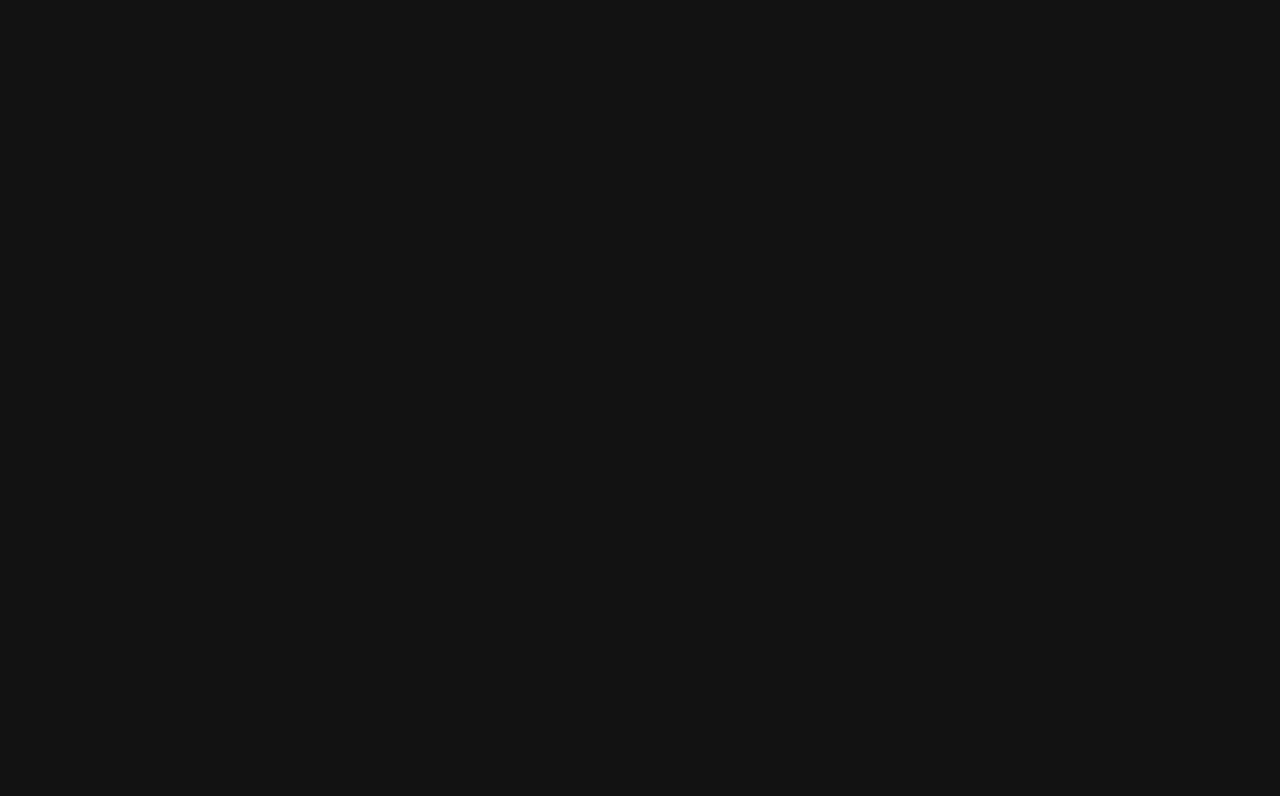
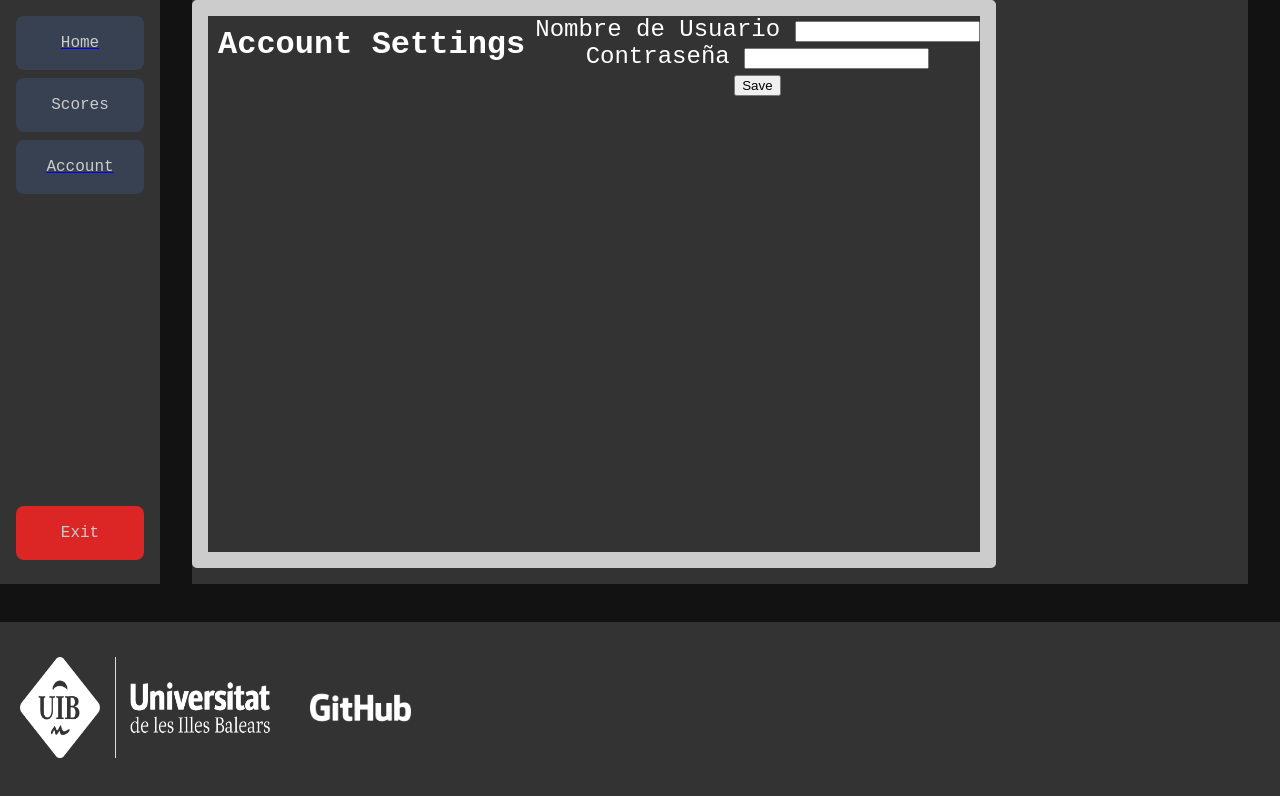
Before and after one commit to Laboratori-de-Projectes-de-Software/back-end, a React (Vite) app in the folder human-traits-front/: page /account in a window 1280 px wide. Before the commit this address had no page. Shown: the top 796 px of the page. Built offline with nearby package versions, Linux system fonts and the light colour scheme.

Commit message:
quitado sideBar del login, creada pagina de Account pero no esta ni bien distribuida ni completa pero tiene el div del contenido principal, el sideBar y el footer. La imagen icono_usuario es para poner el la pantalla de Account

```diff
--- a/human-traits-front/src/App.tsx
+++ b/human-traits-front/src/App.tsx
@@ -2,6 +2,7 @@ import { BrowserRouter as Router, Routes, Route } from "react-router-dom";
 
 import Home from "./components/Home";
 import Login from "./components/Login";
+import Account from "./components/Account";
 import './css/App.css';
 export default function App() {
     return (
@@ -11,7 +12,7 @@ export default function App() {
                 <Routes>
                     <Route path="/" element={<Home />} />
                     <Route path="/login" element={<Login/>}/>
-                    <Route path="/login/home" element={<Home />}/>
+                    <Route path="/account" element={<Account />}/>
                 </Routes>
             </Router>
         </>
--- /dev/null
+++ b/human-traits-front/src/components/Account.tsx
@@ -0,0 +1,61 @@
+import Footer from "./Footer";
+import SideBar from"./SideBar";
+import { useState } from "react";
+import { Link } from "react-router";
+
+interface InputFieldProps {
+    label: string;
+    type: string;
+    value: string;
+    onChange: (e: React.ChangeEvent<HTMLInputElement>) => void;
+  }
+
+  const InputField: React.FC<InputFieldProps> = ({ label, type, value, onChange }) => (
+    <div>
+      <label>{label}</label>
+      <input
+        type={type}
+        value={value}
+        onChange={onChange}
+      />
+    </div>
+  );
+
+  interface ButtonProps {
+    text: string;
+    onClick?: () => void;
+  }
+
+  const Button: React.FC<ButtonProps> = ({ text, onClick }) => (
+    <button
+      onClick={onClick}
+    >
+      {text}
+    </button>
+  );
+
+  export default function Account(){
+    const [username, setUsername] = useState("");
+    const [password, setPassword] = useState("");
+
+    return (
+        <>
+        <div className="general-container">
+            <div className="account_container">
+                <SideBar/>
+                <div className="account_content">
+                    <div className="account_save">
+                    <h2>Account Settings</h2>
+                        <form>
+                            <InputField label="Nombre de Usuario " type="text" value={username} onChange={(e) => setUsername(e.target.value)} />
+                            <InputField label="Contraseña " type="password" value={password} onChange={(e) => setPassword(e.target.value)} />
+                            <Button text="Save" />
+                        </form>
+                    </div>
+                </div>
+            </div>
+            <Footer/>
+        </div>
+        </>
+    )
+  }
--- a/human-traits-front/src/components/Footer.tsx
+++ b/human-traits-front/src/components/Footer.tsx
@@ -4,9 +4,9 @@ export default function Footer() {
 
     return (
         <>
-            <div>
-                <ul className="layout">
-                    <li className="layout">
+            <div className="container_footer">
+                <ul className="footer">
+                    <li className="footer">
                         <a
                             href="https://www.uib.cat"
                             target="_blank"
@@ -19,7 +19,7 @@ export default function Footer() {
                             />
                         </a>
                     </li>
-                    <li className="layout">
+                    <li className="footer">
                         <a
                             href="https://www.github.com"
                             target="_blank"
--- a/human-traits-front/src/components/Login.tsx
+++ b/human-traits-front/src/components/Login.tsx
@@ -44,8 +44,8 @@ export default function Login(){
 
     return (
       <>
-      <div className="container_login">
-        <SideBar/>
+      <div className="login_container">
+        <Footer />
         <div className="login_content">
           <h2>{isSignUp ? "Crear Cuenta" : "Iniciar Sesión"}</h2>
           <form>
@@ -54,7 +54,7 @@ export default function Login(){
               <InputField label="Contraseña " type="password" value={password} onChange={(e) => setPassword(e.target.value)} />
               {isSignUp && <InputField label="Confirmar contraseña " type="password" value={password_check} onChange={(e) => checkPassword(e.target.value)} />}
             </div>
-            <Link to="/login/home">
+            <Link to="/account">
               <Button text={isSignUp ? "Registrarse" : "Ingresar"} />
             </Link>
           </form>
@@ -64,7 +64,6 @@ export default function Login(){
           </button>
         </div>
       </div>
-      <Footer />
       </>
     );
 
--- a/human-traits-front/src/components/SideBar.tsx
+++ b/human-traits-front/src/components/SideBar.tsx
@@ -10,7 +10,7 @@ const SideBar: React.FC = () => {
             <div className="sidebar-item">Home</div>
         </Link>
         <div className="sidebar-item">Scores</div>
-        <Link to="/">
+        <Link to="/account">
             <div className="sidebar-item">Account</div>
         </Link>
       </div>
--- a/human-traits-front/src/css/App.css
+++ b/human-traits-front/src/css/App.css
@@ -31,7 +31,7 @@ body {
 
 }
 
-ul.layout {
+ul.footer {
     list-style-type: none;
     margin: 0;
     padding: 0;
@@ -42,11 +42,11 @@ ul.layout {
     width: 100%;
   }
 
-  li.layout {
+  li.footer {
     float: left;
   }
 
-  li.layout a {
+  li.footer a {
     display: block;
     color: white;
     text-align: center;
@@ -54,10 +54,9 @@ ul.layout {
     text-decoration: none;
   }
 
-  li.layout a:hover {
+  li.footer a:hover {
     background-color: #111;
   }
-
 
   .sidebar {
     height: 69vh;
@@ -101,7 +100,40 @@ ul.layout {
     border-color: #F87171;
   }
 
-  .container_login {
+  .account_container{
+    display: flex;
+    text-align: center;
+    gap: 2rem;
+    flex:1;
+  }
+
+  .account_content {
+    flex: 1; /* Ocupa el resto del espacio */
+    display: flex;
+    padding-bottom: 1rem;
+    background-color: #333;
+    margin-right: 2rem;
+    gap: 1rem;
+  }
+
+  .account_save{
+    flex-direction: column;
+    display: flex;
+    justify-content: center;
+    align-items: flex-start;
+    text-align: center;
+    flex-direction:row;
+    border: 1rem solid #ccc;
+    border-radius: 0.3rem;
+  }
+
+  .account_save h2 {
+    font-size: 2rem;
+    color: #fff;
+    margin: 10px;
+  }
+
+  .login_container {
     display: flex;
     height: 80vh;
     text-align: center;
@@ -123,11 +155,12 @@ ul.layout {
     margin: 1rem;
     background-color: #333;
     border: 1rem solid #333;
+    border-radius: 0.3rem;
 
   }
 
   .input_group input {
-    border: 1px solid #ccc;
-    border-radius: 5px;
+    border: 0.2rem solid #ccc;
+    border-radius: 0.25rem;
     width: 8rem;  /* Ajusta el tamaño de los inputs */
   }
```
Also changed, not shown: human-traits-front/src/assets/icono_usuario.png (added).
